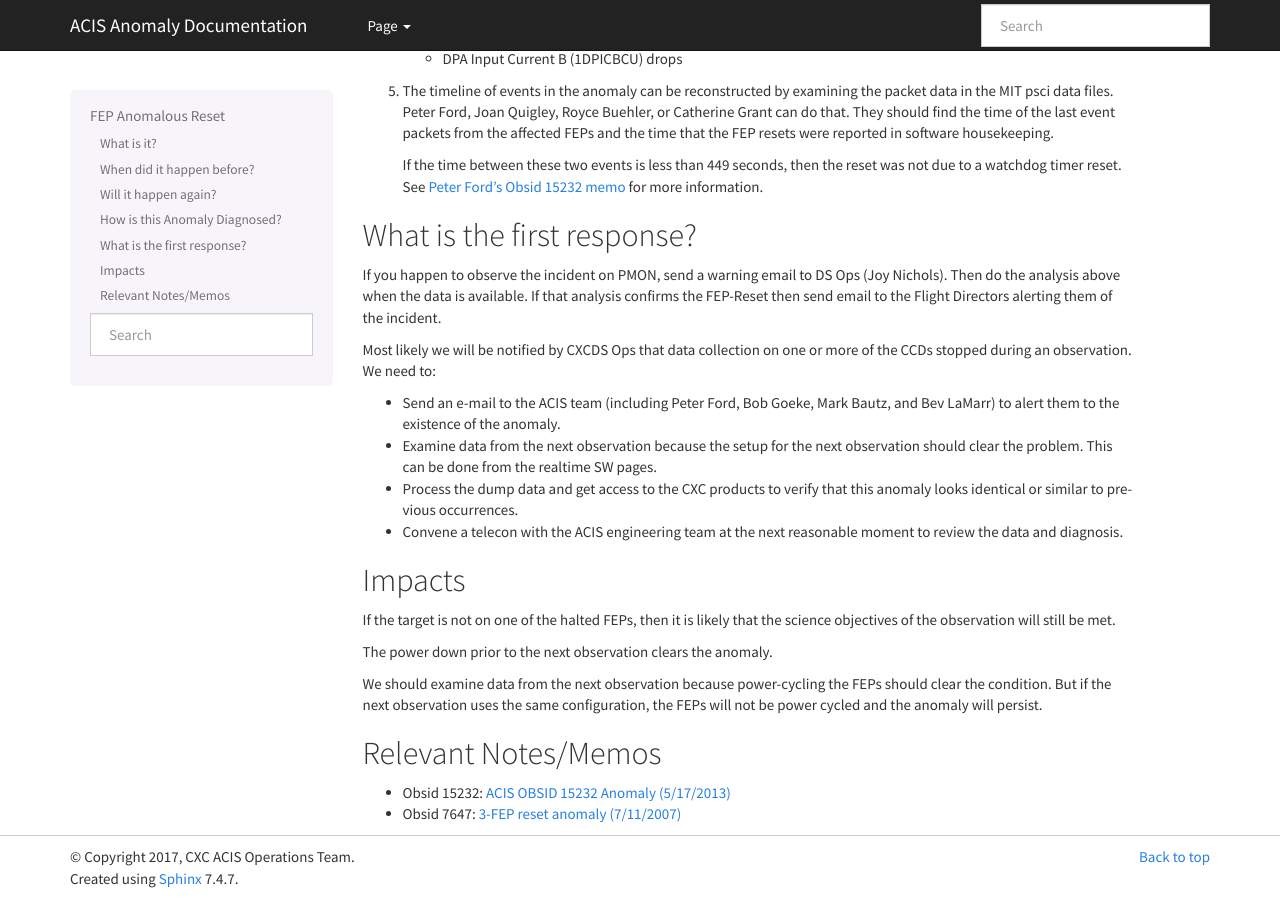
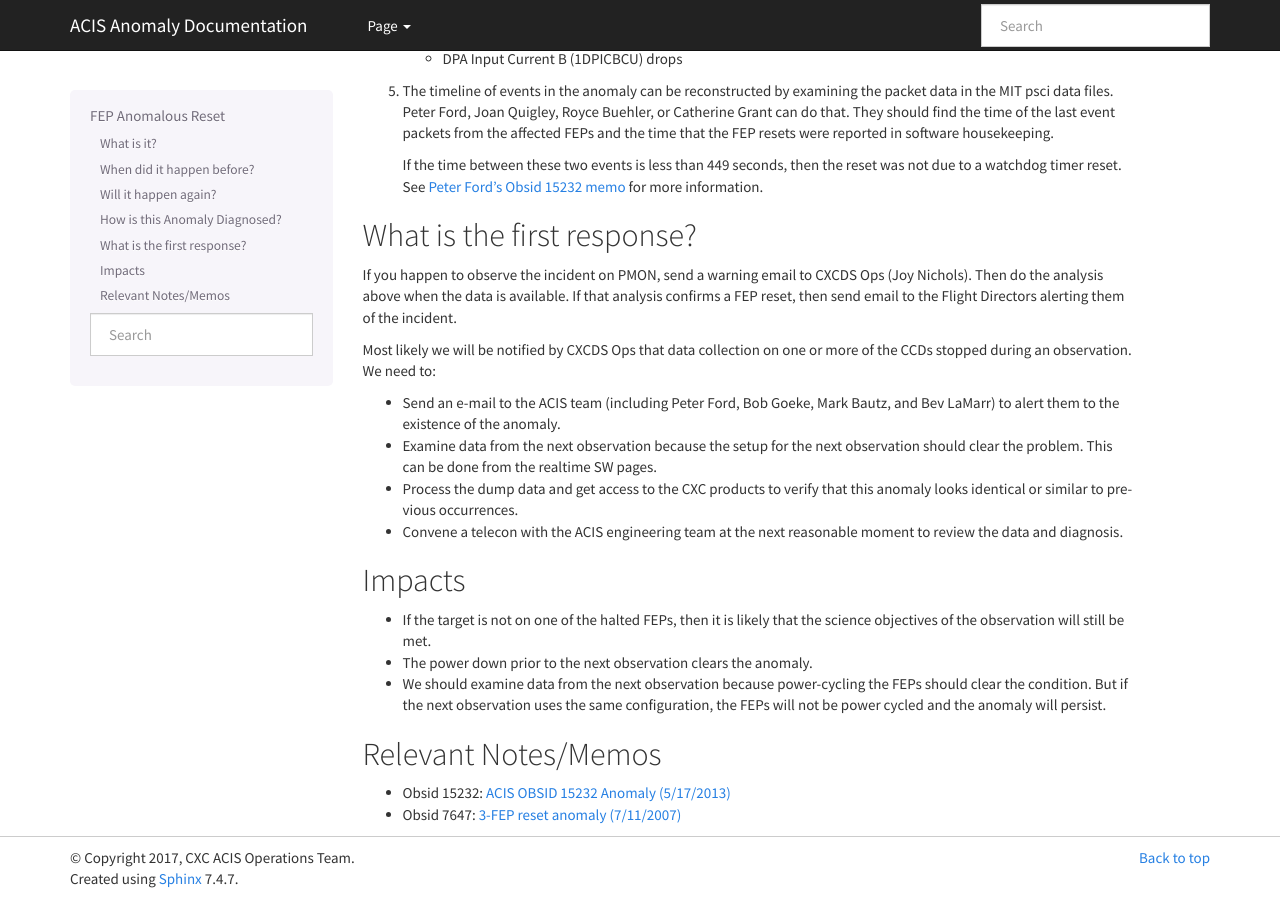
Before and after one commit to acisops/acis_anomaly_pages, a Sphinx documentation site: the page built from source/fep_reset.rst, in a window 1280 px wide and 900 px high, scrolled down 1506 px. Built offline with Sphinx 7.4.7, drawn with Linux system fonts in a browser that asks for light colours.

Commit message:
Minor formatting edits to fep_reset

```diff
--- a/source/fep_reset.rst
+++ b/source/fep_reset.rst
@@ -119,9 +119,10 @@ To look at these values:
 
 What is the first response?
 ---------------------------
+
 If you happen to observe the incident on PMON, send a warning email to
-DS Ops (Joy Nichols).  Then do the analysis above when the data is
-available. If that analysis confirms the FEP-Reset then send email to
+CXCDS Ops (Joy Nichols). Then do the analysis above when the data is
+available. If that analysis confirms a FEP reset, then send email to
 the Flight Directors alerting them of the incident.
 
 Most likely we will be notified by CXCDS Ops that data collection on one or more of
@@ -142,14 +143,14 @@ the CCDs stopped during an observation. We need to:
 Impacts
 -------
 
-If the target is not on one of the halted FEPs, then it is likely that
-the science objectives of the observation will still be met.
+* If the target is not on one of the halted FEPs, then it is likely that
+  the science objectives of the observation will still be met.
 
-The power down prior to the next observation clears the anomaly.
+* The power down prior to the next observation clears the anomaly.
 
-We should examine data from the next observation because power-cycling the FEPs
-should clear the condition. But if the next observation uses the same configuration,
-the FEPs will not be power cycled and the anomaly will persist.
+* We should examine data from the next observation because power-cycling the FEPs
+  should clear the condition. But if the next observation uses the same configuration,
+  the FEPs will not be power cycled and the anomaly will persist.
 
 Relevant Notes/Memos
 --------------------
--- a/source/index.rst
+++ b/source/index.rst
@@ -17,8 +17,8 @@ Contents:
 * :doc:`dpab_shutdown` (Last Updated March 6, 2017)
 * :doc:`dea_shutdown` (Last Updated April 3, 2017)
 * :doc:`dea_seq_reset` (Last Updated June 27, 2017)
-* :doc:`fep_reset` (Last Updated June 12, 2017)
-* :doc:`hi_lo_anomaly` (Last Updated November 23, 2016)
+* :doc:`fep_reset` (Last Updated June 28, 2017)
+* :doc:`hi_lo_anomaly` (Last Updated June 28, 2017)
 * :doc:`trickle_bias_tplane` (Last Updated November 18, 2016)
 
 :doc:`howto`
```
